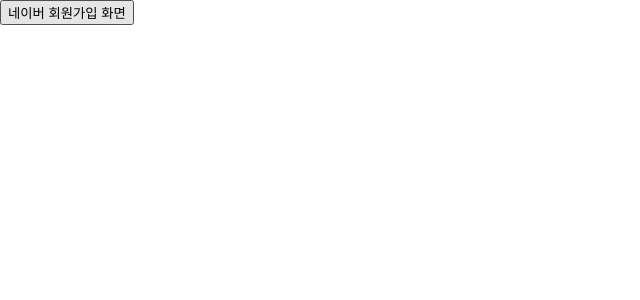
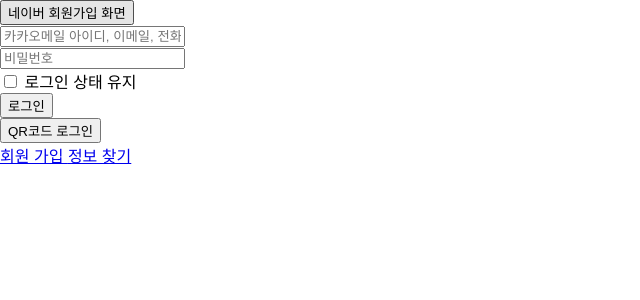
Before and after one commit to Kimhyuntae9665/React, a React (Create React App) app: page / in a window 1280 px wide. Shown: the top 300 px of the page, without its empty margins (0-640 px from the left). Built offline with nearby package versions, Linux system fonts and the light colour scheme.

Commit message:
kakao-signin-making

```diff
--- /dev/null
+++ b/src/App.css
@@ -0,0 +1,13 @@
+body {
+    margin: 0;
+}
+
+a {
+    /* 태그의 기본 텍스트 꾸밈을 제거 */
+    text-decoration: none;
+    color: black;
+}
+
+select option {
+    width: 100%;
+}
--- a/src/App.tsx
+++ b/src/App.tsx
@@ -1,4 +1,5 @@
 import { useState } from 'react'
+import KakaoSignIn from './views/KakaoSignIn';
 import NaverSignIn from './views/NaverSignIn'
 
 export default function App() {
@@ -9,6 +10,7 @@ export default function App() {
       <button onClick={()=>setView('naverSignIn')}>네이버 회원가입 화면</button>
       <div>
         {view==='naverSignIn' && (<NaverSignIn />)}
+        <KakaoSignIn />
 
       </div>
     </div>
--- /dev/null
+++ b/src/views/KakaoSignIn/index.tsx
@@ -0,0 +1,48 @@
+import React from 'react';
+import './style.css';
+
+// ! 첫 문자 대문자로 적어야지 component로 인식
+// ! 1. div로 공간부터 크게 나누기
+export default function KakaoSignIn() {
+    return (
+        <div className='kakao-container'>
+            {/*로그인 폼 레이아웃 */}
+            <div className='kakao-login-form'>
+                {/*로고 레이아웃 */}
+                <div className='kakao-logo'></div>
+                <div className='kakao-logo-image'> </div>
+                {/* 로그인 레이아웃*/}
+                <div className='kakao-login'>
+                    {/*인풋 레이아웃 */}
+                    <div className='kakao-input-layout'></div>
+                    {/*아이디 인풋 */}
+                    <div className="kakao-input-box">
+                        <input className="kakao-input" type = "text" placeholder='카카오메일 아이디, 이메일, 전화번호'/>
+                    </div>
+                    {/*비밀번호 인풋  */}
+                    <div className="kakao-input-box">
+                        <input className="kakao-input" type = "password" placeholder='비밀번호'/>
+                    </div>
+                    {/*로그인 상태 유지  */}
+                    <div className="kakao-checkbox">
+                        <input className="kakao-checkbox" type = "checkbox"/>
+                        {' 로그인 상태 유지'}
+                    </div>
+                    {/*버튼 레이아웃 */}
+                    <div className='kakao-button-layout'></div>
+                    {/* 로그인 버튼  */}
+                    <button type = "button" className='kakao-login-button'>로그인</button>
+                    <div className="kakao-divider"></div>
+                    {/* QR코드 로그인  */}
+                    <button type = "button" className="kakao-qr-button">QR코드 로그인</button>
+                    {/*링크 레이아웃 */}
+                    <div className='kakao-link-layout'></div>
+                    {/* 회원가입 링크  */}
+                    <a className="kakao-link" href = "https://accounts.kakao.com/weblogin/create_account?app_type=web&continue=https%3A%2F%2Fcs.kakao.com%2F&lang=ko">회원 가입  </a>
+                    {/* 정보 찾기 링크  */}
+                    <a className="kakao-link" href = "https://accounts.kakao.com/weblogin/find_password?app_type=web&continue=https%3A%2F%2Fcs.kakao.com%2F&lang=ko">정보 찾기</a>
+                </div>
+            </div>
+        </div>
+    )
+}
--- a/src/views/NaverSignIn/style.css
+++ b/src/views/NaverSignIn/style.css
@@ -1,16 +1,4 @@
-body {
-    margin: 0;
-}
 
-a {
-    /* 태그의 기본 텍스트 꾸밈을 제거 */
-    text-decoration: none;
-    color: black;
-}
-
-select option {
-    width: 100%;
-}
 
 #container {
     margin: 0 auto;
```
Also changed, not shown: src/views/KakaoSignIn/style.css (added).
